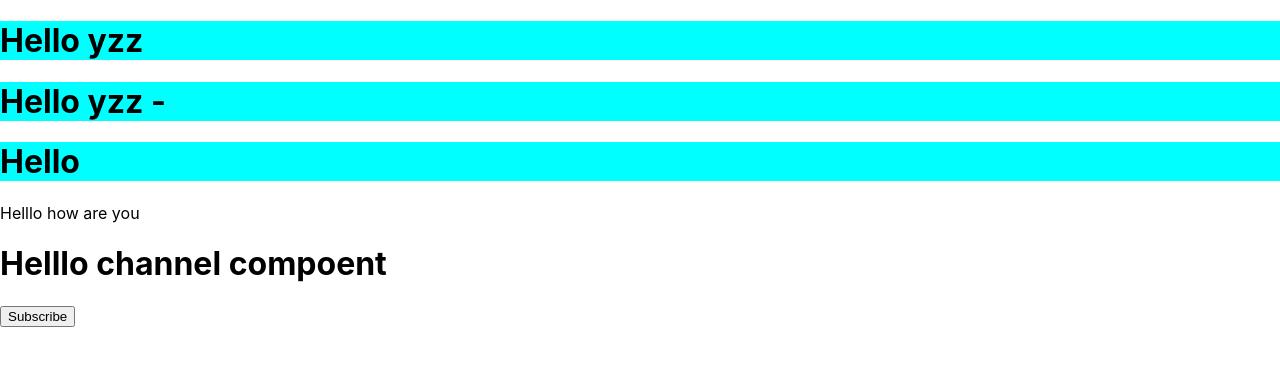
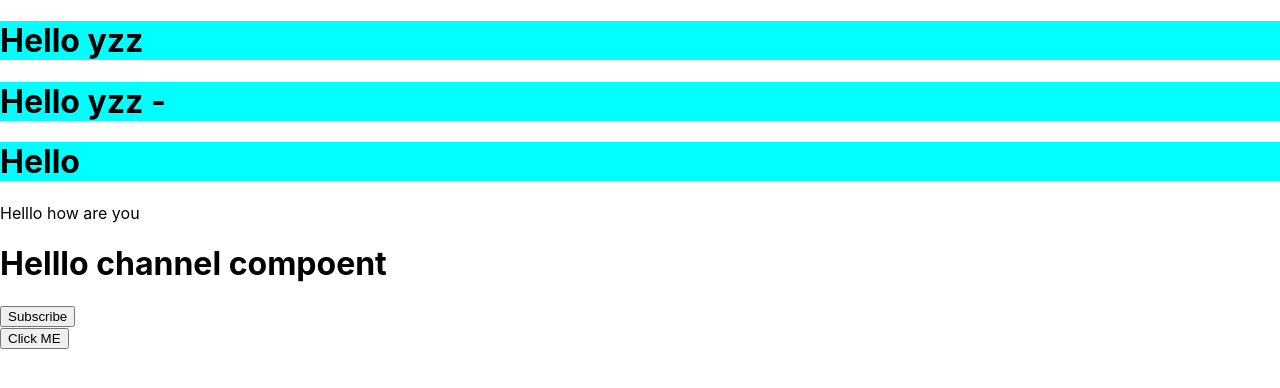
Before and after one commit to rishonkumar/React_Learning, a React (Create React App) app: page / in a window 1280 px wide. Shown: the top 388 px of the page. Built offline with nearby package versions, Linux system fonts and the light colour scheme.

Commit message:
Event Handling

```diff
--- a/src/App.js
+++ b/src/App.js
@@ -3,6 +3,8 @@ import React from 'react';
 import './App.css';
 import Header from './components/Header';
 import Channel from './components/Channel';
+import FunctionClick from './components/FunctionClick';
+
 // import CHeader from './components/CHeder';
 
 // const name = <span>Hello react</span>
@@ -45,6 +47,7 @@ class App extends React.Component{
           <p>Helllo how are you</p>
         </Header>
         <Channel/>
+        <FunctionClick/>
 
       </div>
     )
--- /dev/null
+++ b/src/components/FunctionClick.js
@@ -0,0 +1,17 @@
+import React from 'react'
+
+function FunctionClick() {
+
+    function changeEvent() {
+        console.log("Hello event handling")
+    }
+
+
+  return (
+    <div>
+        <button onClick={changeEvent}>Click ME</button>
+    </div>
+  )
+}
+
+export default FunctionClick
```
